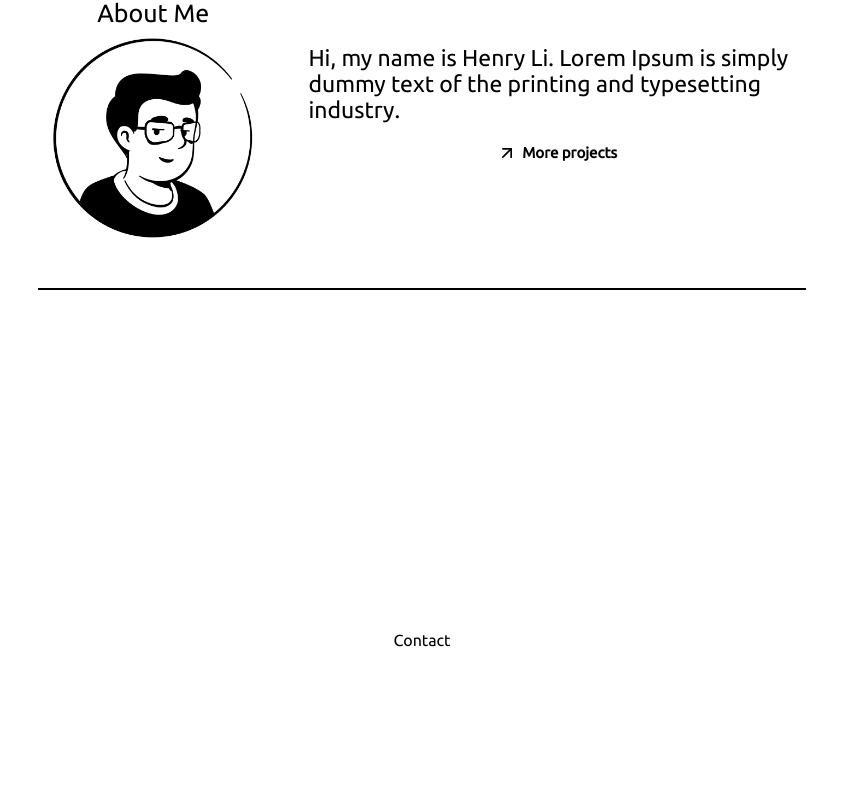
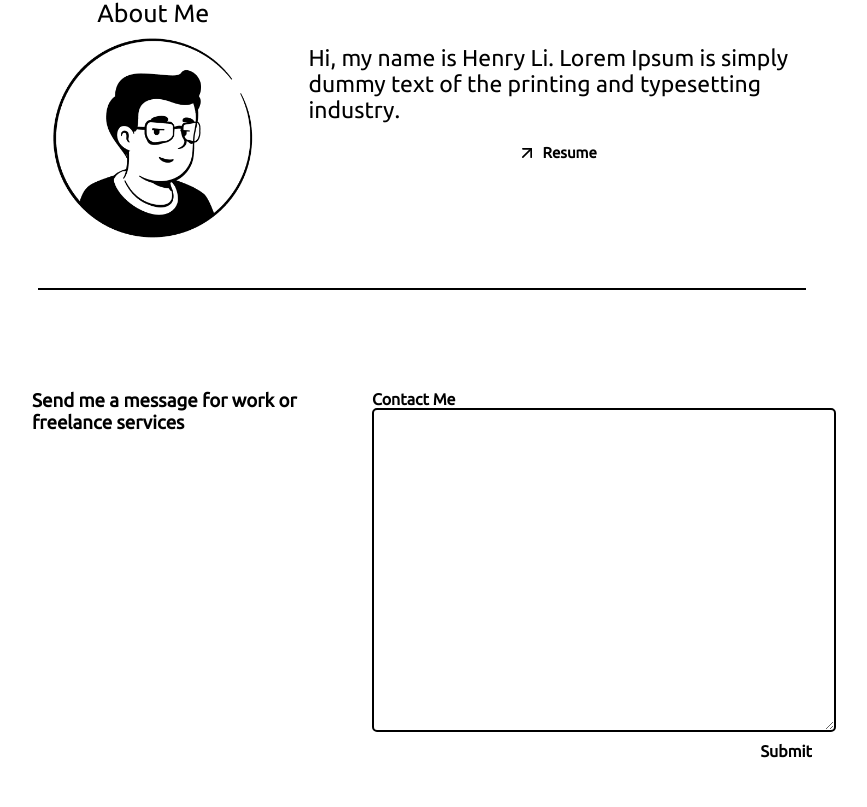
Before and after one commit to HenjiShip/Portfolio2.0, a React (Vite) app: page / in a window 1280 px wide. Shown: the part 1613-2420 px from the top of the page, without its empty margins (218-1085 px from the left). Built offline with nearby package versions, Linux system fonts and the light colour scheme.

Commit message:
added contact seciont and resume modal

```diff
--- a/components/Modal.jsx
+++ b/components/Modal.jsx
@@ -1,11 +1,12 @@
 import React from "react";
-
 // used in Projectsjsx
-const Modal = ({ proj, setOpenModal }) => {
+const Modal = ({ proj, CV, setOpenModal }) => {
   const { name, images, description, technologies, githubLink, liveDemo } =
-    proj;
+    proj || {};
   return (
     <div className="modal-container">
+      {proj ? (
+        <div>
           <button onClick={() => setOpenModal(false)}>X</button>
           <h1>{name}</h1>
           {images.map((image) => {
@@ -24,7 +25,19 @@ const Modal = ({ proj, setOpenModal }) => {
           </div>
           <div>
             <span>{technologies}</span>
+          </div>{" "}
         </div>
+      ) : (
+        <div style={{ height: "100%", width: "auto" }}>
+          <button onClick={() => setOpenModal(false)}>X</button>
+          <iframe
+            src={CV}
+            title="Henry Li CV"
+            width="100%"
+            height="90%"
+          ></iframe>
+        </div>
+      )}
     </div>
   );
 };
--- a/package.json
+++ b/package.json
@@ -10,6 +10,7 @@
     "preview": "vite preview"
   },
   "dependencies": {
+    "@react-pdf/renderer": "^3.1.12",
     "react": "^18.2.0",
     "react-dom": "^18.2.0",
     "react-icons": "^4.9.0",
--- a/pages/About.jsx
+++ b/pages/About.jsx
@@ -1,8 +1,11 @@
-import React from "react";
+import React, { useState } from "react";
 import Avatar from "../assets/Avatar.png";
 import { FiArrowUpRight } from "react-icons/fi";
+import Modal from "../components/Modal";
+import CV from "../assets/CV.pdf";
 
 const About = () => {
+  const [openModal, setOpenModal] = useState(false);
   return (
     <div className="about">
       <div className="container">
@@ -16,10 +19,19 @@ const About = () => {
               Hi, my name is Henry Li. Lorem Ipsum is simply dummy text of the
               printing and typesetting industry.
             </span>
-            <button>
+            <button onClick={() => setOpenModal(true)}>
               <FiArrowUpRight className="react-icon" />
-              More projects
+              Resume
             </button>
+            {openModal && (
+              <>
+                <div
+                  onClick={() => setOpenModal(false)}
+                  className="modal-gray-background"
+                ></div>
+                <Modal CV={CV} setOpenModal={setOpenModal} />
+              </>
+            )}
           </div>
         </div>
       </div>
--- a/pages/Contact.jsx
+++ b/pages/Contact.jsx
@@ -6,7 +6,14 @@ const Contact = () => {
   return (
     <div className="contact">
       <div ref={contactScroll} className="container">
-        Contact
+        <div className="inner-container">
+          <h3>Send me a message for work or freelance services</h3>
+          <form className="form">
+            <h4>Contact Me</h4>
+            <textarea className="message" name="message" />
+            <input className="button" type="submit" />
+          </form>
+        </div>
       </div>
     </div>
   );
--- a/src/index.scss
+++ b/src/index.scss
@@ -431,9 +431,47 @@
   .container {
     display: flex;
     justify-content: center;
-    align-items: center;
     height: 700px;
     width: 100%;
+
+    .inner-container {
+      display: grid;
+      justify-content: center;
+      padding-top: 100px;
+      grid-template-columns: 30% 40%;
+      width: 100%;
+      max-width: 1100px;
+      gap: 10px;
+      .form {
+        display: flex;
+        flex-direction: column;
+        .message {
+          border: 2px solid black;
+          border-radius: 5px;
+          padding: 10px;
+          width: 100%;
+          height: 300px;
+        }
+        .button {
+          border: none;
+          background: none;
+          font-weight: bold;
+          margin-left: auto;
+          padding-top: 10px;
+          font-size: 16px;
+        }
+      }
+    }
+  }
+}
+
+@media (max-width: 1050px) {
+  .contact {
+    .container {
+      .inner-container {
+        grid-template-columns: 60%;
+      }
+    }
   }
 }
 
```
Also changed, not shown: 2 other files (tests, documents, lock files or other folders). Lines whose indentation alone changed are shown as unchanged.
